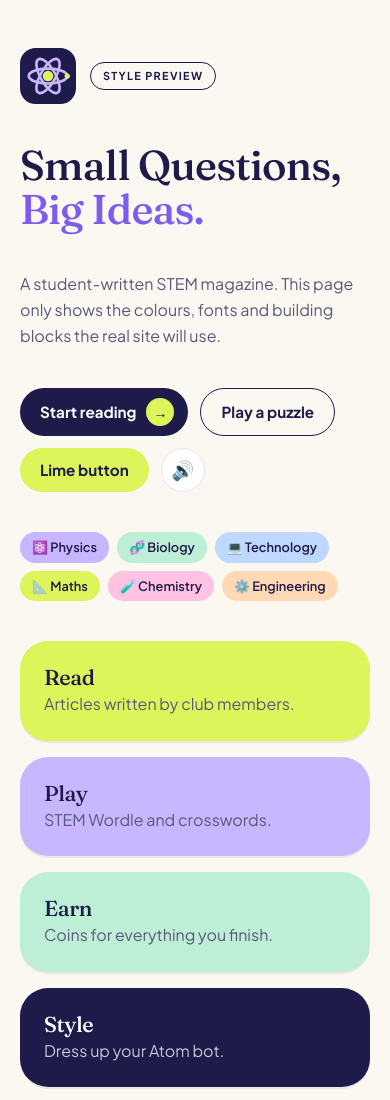
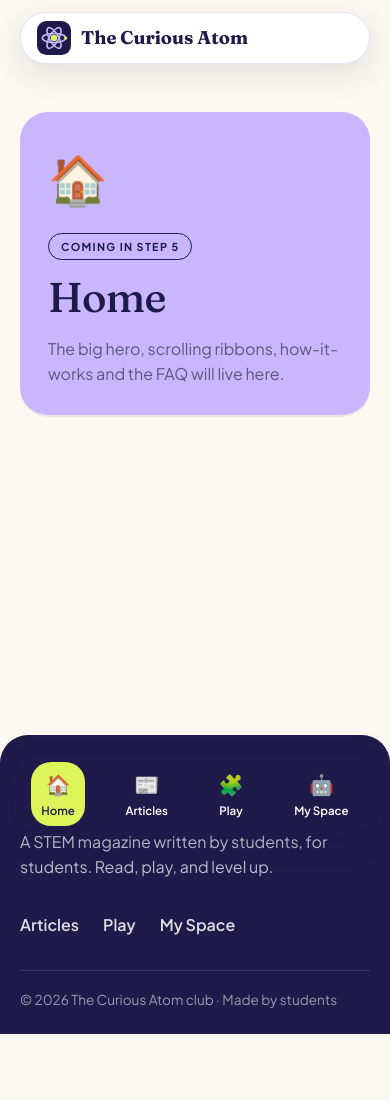
Before and after one commit to biobulletin/biobulletin.github.io, a plain HTML site: page index.html in a window 390 px wide. Drawn offline with Linux system fonts and the light colour scheme.

Commit message:
Add page shell and hash-based router
- Replace style preview index.html with real page shell: sticky top nav (logo, Home/Articles/Play/My Space links, empty nav-right slot), <main id=\app\> page container and footer with brand, tagline, links and year
- Add js/router.js: hash-based router with add/start, regex route matching with captured URL parts, per-page cleanup functions, active nav highlighting with aria-current, scroll-to-top, focus on main, and fallback to home for unknown routes
- Add js/app.js: placeholder pages for Home, Articles, single Article (shows captured id), Play and My Space; auto-updating footer year; starts the router
- Add css/layout.css: floating white pill nav with blur, lime active link, brand logo spin on hover, footer styles, placeholder page styles
- Add phone layout (<760px): nav links become a fixed navy bottom tab bar with extra body padding
- Fix bottom tab bar being trapped inside the nav on phones by disabling backdrop-filter there
- Hide focus outline on <main> when the router focuses it

```diff
--- /dev/null
+++ b/css/layout.css
@@ -0,0 +1,136 @@
+/* =========================================================
+   Layout — top nav, mobile tab bar, main area, footer
+   ========================================================= */
+
+/* ---------- Top nav: a floating white pill (Brushi style) ---------- */
+.topbar {
+  position: sticky;
+  top: 12px;
+  z-index: 50;
+  padding-inline: 20px;
+}
+
+.nav {
+  display: flex;
+  align-items: center;
+  justify-content: space-between;
+  gap: 16px;
+  width: min(1160px, 100%);
+  margin: 12px auto 0;
+  padding: 8px 8px 8px 16px;
+  background: rgba(255, 255, 255, 0.92);
+  backdrop-filter: blur(8px);
+  border: 1px solid var(--line);
+  border-radius: var(--r-pill);
+  box-shadow: var(--shadow-md);
+}
+
+.brand {
+  display: flex;
+  align-items: center;
+  gap: 10px;
+  font-family: var(--font-display);
+  font-size: 1.15rem;
+  font-weight: 700;
+  white-space: nowrap;
+}
+.brand img { transition: transform 0.4s ease; }
+.brand:hover img { transform: rotate(180deg); }
+
+.nav-links {
+  display: flex;
+  gap: 4px;
+}
+.nav-links a {
+  display: flex;
+  align-items: center;
+  gap: 6px;
+  padding: 8px 16px;
+  border-radius: var(--r-pill);
+  font-size: 0.92rem;
+  font-weight: 600;
+  transition: background 0.15s ease;
+}
+.nav-links a:hover  { background: var(--cream); }
+.nav-links a.active { background: var(--lime); }   /* like Brushi's lime "Home" */
+.nav-links .ni { font-size: 1rem; }
+
+/* Space on the right of the nav (coins + sound button arrive in Step 4) */
+.nav-right {
+  display: flex;
+  align-items: center;
+  gap: 8px;
+  min-width: 44px;
+}
+
+/* ---------- Main area ---------- */
+main { min-height: 70vh; }
+/* The router focuses <main> for screen readers — no visible outline needed */
+#app:focus, #app:focus-visible { outline: none; }
+
+/* Temporary placeholder pages */
+.page-placeholder { padding: 48px 0 80px; }
+.page-placeholder .card {
+  display: grid;
+  justify-items: start;
+  gap: 16px;
+  padding: 48px;
+}
+.placeholder-emoji { font-size: 3rem; }
+
+/* ---------- Footer ---------- */
+.footer {
+  margin-top: 80px;
+  background: var(--ink);
+  color: var(--white);
+  border-radius: var(--r-lg) var(--r-lg) 0 0;
+}
+.footer-inner {
+  display: flex;
+  flex-wrap: wrap;
+  justify-content: space-between;
+  gap: 32px;
+  padding: 48px 0 32px;
+}
+.footer .brand { color: var(--white); }
+.footer p { color: rgba(255, 255, 255, 0.7); max-width: 340px; margin-top: 12px; }
+.footer-links { display: flex; flex-wrap: wrap; gap: 8px 24px; align-content: start; }
+.footer-links a { color: rgba(255, 255, 255, 0.85); font-weight: 600; }
+.footer-links a:hover { color: var(--lime); }
+.footer-bottom {
+  border-top: 1px solid rgba(255, 255, 255, 0.12);
+  padding: 18px 0 24px;
+  font-size: 0.85rem;
+  color: rgba(255, 255, 255, 0.55);
+}
+
+/* ---------- Phones: nav links become a bottom tab bar ---------- */
+@media (max-width: 760px) {
+  /* backdrop-filter would trap the "fixed" tab bar inside the nav pill,
+     so it's switched off on phones */
+  .nav { backdrop-filter: none; background: var(--white); }
+
+  .nav-links {
+    position: fixed;
+    left: 12px; right: 12px; bottom: 12px;
+    justify-content: space-around;
+    padding: 6px;
+    background: var(--ink);
+    border-radius: var(--r-lg);
+    box-shadow: var(--shadow-md);
+  }
+  .nav-links a {
+    flex-direction: column;
+    gap: 2px;
+    padding: 6px 10px;
+    color: var(--white);
+    font-size: 0.72rem;
+    border-radius: var(--r-md);
+  }
+  .nav-links a:hover  { background: rgba(255, 255, 255, 0.08); }
+  .nav-links a.active { color: var(--ink); }
+  .nav-links .ni { font-size: 1.25rem; }
+
+  body { padding-bottom: 90px; }         /* so the tab bar doesn't cover content */
+  .page-placeholder .card { padding: 28px; }
+}
--- a/index.html
+++ b/index.html
@@ -3,52 +3,66 @@
 <head>
   <meta charset="UTF-8">
   <meta name="viewport" content="width=device-width, initial-scale=1">
-  <title>The Curious Atom</title>
+  <title>The Curious Atom — a student STEM magazine</title>
+  <meta name="description" content="Student-written STEM articles, Wordle, crosswords and more.">
   <link rel="icon" href="assets/logo.svg" type="image/svg+xml">
 
-  <!-- Fonts from Google Fonts -->
+  <!-- Fonts -->
   <link rel="preconnect" href="https://fonts.googleapis.com">
   <link rel="preconnect" href="https://fonts.gstatic.com" crossorigin>
   <link href="https://fonts.googleapis.com/css2?family=Fraunces:opsz,wght@9..144,500;9..144,700&family=Plus+Jakarta+Sans:wght@400;500;600;700;800&display=swap" rel="stylesheet">
 
+  <!-- Styles -->
   <link rel="stylesheet" href="css/base.css">
+  <link rel="stylesheet" href="css/layout.css">
 </head>
 <body>
-  <!-- TEMPORARY style preview — replaced by the real page shell in Step 3 -->
-  <main class="container" style="padding: 48px 0; display: grid; gap: 40px;">
 
-    <div style="display:flex; align-items:center; gap:14px;">
-      <img src="assets/logo.svg" alt="" width="56" height="56">
-      <span class="pill-label">Style preview</span>
+  <!-- ===== Top navigation ===== -->
+  <header class="topbar">
+    <nav class="nav" aria-label="Main">
+      <a href="#/" class="brand">
+        <img src="assets/logo.svg" alt="" width="34" height="34">
+        <span>The Curious Atom</span>
+      </a>
+
+      <div class="nav-links">
+        <a href="#/" data-nav="/"><span class="ni" aria-hidden="true">🏠</span><span>Home</span></a>
+        <a href="#/articles" data-nav="/article"><span class="ni" aria-hidden="true">📰</span><span>Articles</span></a>
+        <a href="#/play" data-nav="/play"><span class="ni" aria-hidden="true">🧩</span><span>Play</span></a>
+        <a href="#/me" data-nav="/me"><span class="ni" aria-hidden="true">🤖</span><span>My Space</span></a>
+      </div>
+
+      <div class="nav-right"><!-- coins + sound button arrive in Step 4 --></div>
+    </nav>
+  </header>
+
+  <!-- ===== Pages are drawn in here by the router ===== -->
+  <main id="app" tabindex="-1"></main>
+
+  <!-- ===== Footer ===== -->
+  <footer class="footer">
+    <div class="container footer-inner">
+      <div>
+        <a href="#/" class="brand">
+          <img src="assets/logo.svg" alt="" width="34" height="34">
+          <span>The Curious Atom</span>
+        </a>
+        <p>A STEM magazine written by students, for students. Read, play, and level up.</p>
+      </div>
+      <nav class="footer-links" aria-label="Footer">
+        <a href="#/articles">Articles</a>
+        <a href="#/play">Play</a>
+        <a href="#/me">My Space</a>
+      </nav>
     </div>
+    <div class="container footer-bottom">
+      © <span id="year"></span> The Curious Atom club · Made by students
+    </div>
+  </footer>
 
-    <h1>Small Questions,<br><span class="accent">Big Ideas.</span></h1>
-    <p style="max-width:520px;">A student-written STEM magazine. This page only shows the colours,
-      fonts and building blocks the real site will use.</p>
-
-    <div style="display:flex; flex-wrap:wrap; gap:12px;">
-      <a class="btn btn-dark" href="#">Start reading <span class="btn-arrow">→</span></a>
-      <a class="btn btn-outline" href="#">Play a puzzle</a>
-      <a class="btn btn-lime" href="#">Lime button</a>
-      <button class="icon-btn" aria-label="Sound">🔊</button>
-    </div>
-
-    <div style="display:flex; flex-wrap:wrap; gap:8px;">
-      <span class="chip bg-lav">⚛️ Physics</span>
-      <span class="chip bg-mint">🧬 Biology</span>
-      <span class="chip bg-sky">💻 Technology</span>
-      <span class="chip bg-lime">📐 Maths</span>
-      <span class="chip bg-pink">🧪 Chemistry</span>
-      <span class="chip bg-peach">⚙️ Engineering</span>
-    </div>
-
-    <div style="display:grid; grid-template-columns:repeat(auto-fit,minmax(220px,1fr)); gap:16px;">
-      <div class="card bg-lime"><h3>Read</h3><p>Articles written by club members.</p></div>
-      <div class="card bg-lav"><h3>Play</h3><p>STEM Wordle and crosswords.</p></div>
-      <div class="card bg-mint"><h3>Earn</h3><p>Coins for everything you finish.</p></div>
-      <div class="card bg-ink"><h3>Style</h3><p>Dress up your Atom bot.</p></div>
-    </div>
-
-  </main>
+  <!-- Scripts: order matters — router first, then the app that uses it -->
+  <script src="js/router.js"></script>
+  <script src="js/app.js"></script>
 </body>
 </html>
--- /dev/null
+++ b/js/app.js
@@ -0,0 +1,52 @@
+/* =========================================================
+   App — registers every page with the router and starts it.
+   For now each page is a placeholder; later steps replace them.
+   ========================================================= */
+
+// Builds a simple "coming soon" page
+function placeholderPage({ emoji, title, text, step, color }) {
+  return (app) => {
+    app.innerHTML = `
+      <section class="container page-placeholder">
+        <div class="card bg-${color}">
+          <span class="placeholder-emoji">${emoji}</span>
+          <span class="pill-label">Coming in step ${step}</span>
+          <h1>${title}</h1>
+          <p>${text}</p>
+        </div>
+      </section>`;
+  };
+}
+
+Router.add(/^\/$/, placeholderPage({
+  emoji: "🏠", title: "Home", step: 5, color: "lav",
+  text: "The big hero, scrolling ribbons, how-it-works and the FAQ will live here.",
+}));
+
+Router.add(/^\/articles$/, placeholderPage({
+  emoji: "📰", title: "Articles", step: 6, color: "mint",
+  text: "All student articles, with category filters and search.",
+}));
+
+// One article, e.g. #/article/sky-blue → id = "sky-blue"
+Router.add(/^\/article\/([\w-]+)$/, (app, id) => {
+  placeholderPage({
+    emoji: "📖", title: "Reading an article", step: 6, color: "sky",
+    text: `This will show the article with the id “${id}”.`,
+  })(app);
+});
+
+Router.add(/^\/play$/, placeholderPage({
+  emoji: "🧩", title: "Play", step: 7, color: "lime",
+  text: "STEM Wordle and crosswords.",
+}));
+
+Router.add(/^\/me$/, placeholderPage({
+  emoji: "🤖", title: "My Space", step: 10, color: "pink",
+  text: "Your avatar, coins, streak and quiz of the day.",
+}));
+
+// Footer year updates itself
+document.getElementById("year").textContent = new Date().getFullYear();
+
+Router.start();
--- /dev/null
+++ b/js/router.js
@@ -0,0 +1,68 @@
+/* =========================================================
+   Router — shows the right page for the address in the URL.
+
+   We use "hash" addresses like  #/articles  or  #/article/sky-blue.
+   Everything after the # never gets sent to the server, so
+   GitHub Pages always serves the same index.html and JavaScript
+   decides which page to draw. No "404 page not found" problems.
+   ========================================================= */
+
+const Router = (() => {
+  const routes = [];     // list of { pattern, view }
+  let cleanup = null;    // tidy-up function from the page we're leaving
+
+  // Register a page: a regular expression + a function that draws it.
+  // The view gets the <main> element and any captured parts of the URL.
+  // It may return a function, which we call when the user leaves that page
+  // (e.g. to stop listening for keyboard presses in a game).
+  function add(pattern, view) {
+    routes.push({ pattern, view });
+  }
+
+  // Turn "#/article/sky-blue" into "/article/sky-blue"
+  function currentPath() {
+    return location.hash.slice(1) || "/";
+  }
+
+  // Highlight the nav link for the current section
+  function highlightNav(path) {
+    document.querySelectorAll("[data-nav]").forEach((link) => {
+      const base = link.dataset.nav;
+      const isActive = base === "/" ? path === "/" : path.startsWith(base);
+      link.classList.toggle("active", isActive);
+      if (isActive) link.setAttribute("aria-current", "page");
+      else link.removeAttribute("aria-current");
+    });
+  }
+
+  // Find the matching page and draw it
+  function resolve() {
+    const path = currentPath();
+    const app = document.getElementById("app");
+
+    if (typeof cleanup === "function") cleanup();
+    cleanup = null;
+
+    for (const route of routes) {
+      const match = path.match(route.pattern);
+      if (match) {
+        const result = route.view(app, ...match.slice(1));
+        cleanup = typeof result === "function" ? result : null;
+        highlightNav(path);
+        window.scrollTo(0, 0);
+        app.focus({ preventScroll: true }); // screen readers start at the new page
+        return;
+      }
+    }
+
+    // No page matched → go home
+    location.hash = "#/";
+  }
+
+  function start() {
+    window.addEventListener("hashchange", resolve);
+    resolve();
+  }
+
+  return { add, start };
+})();
```
